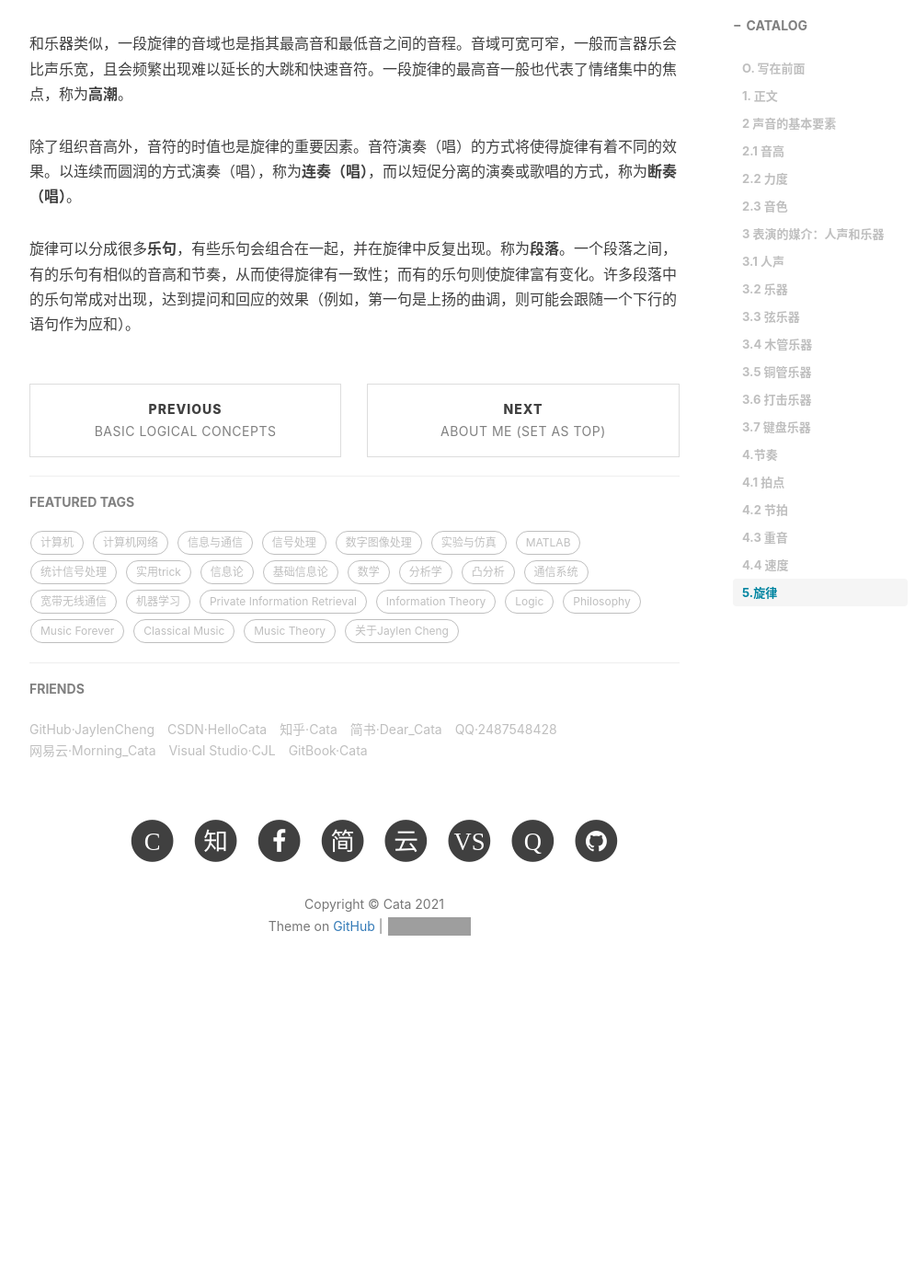
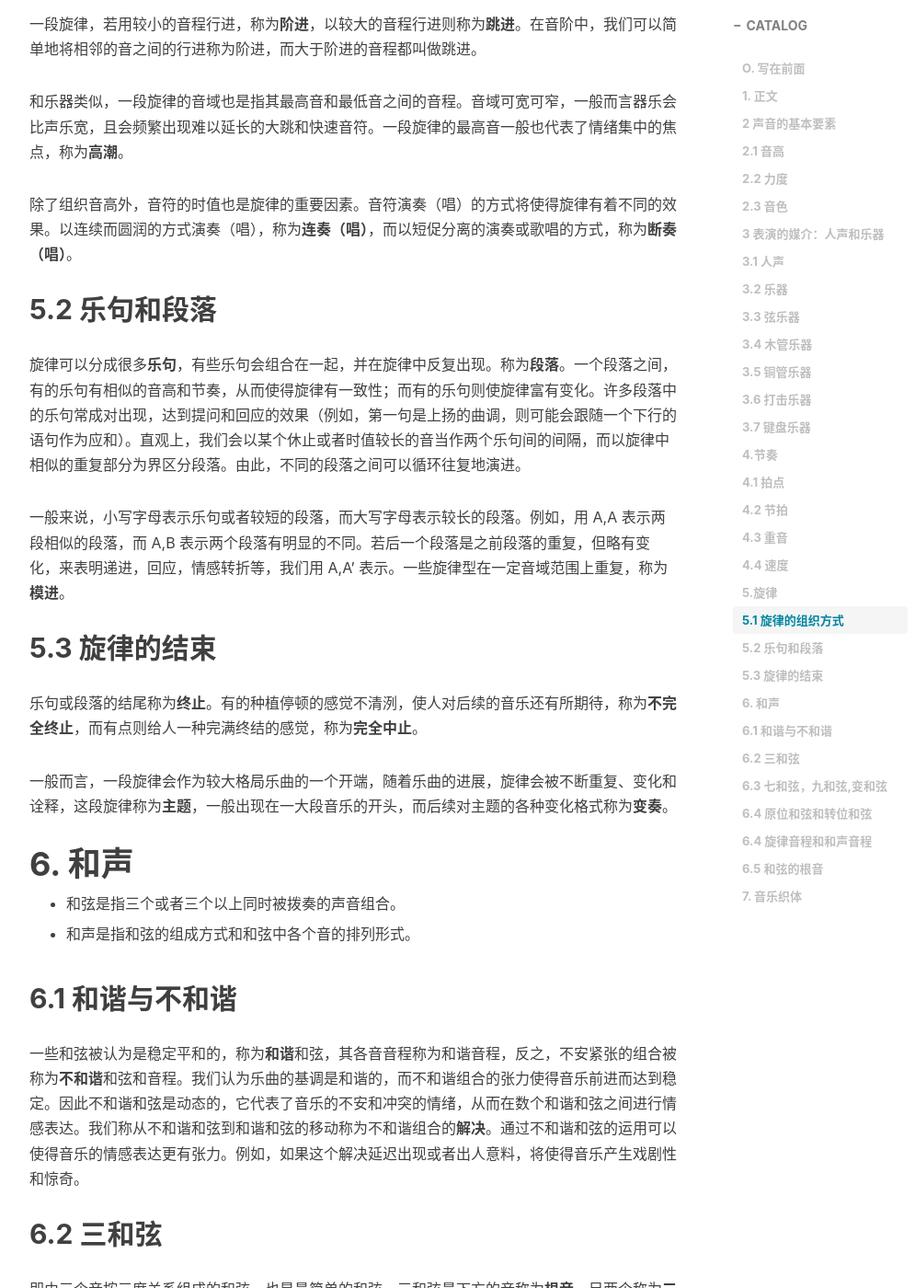
Before and after one commit to jaylencheng/jaylencheng.github.io, a Jekyll site: the page built from _posts/2021-2-9-基础乐理（一）.md, in a window 1280 px wide and 1400 px high, scrolled down 8084 px. Shown: the whole window at 92% size, without its empty margins (233-1228 px from the left). Built offline with Jekyll 4.4.1, drawn with Linux system fonts in a browser that asks for light colours; nearby versions of some CDN libraries; our own code applies the rules of GitHub Pages for plain Markdown files; comment, search, counter and statistics services are not loaded; before the commit the page ends 9168 px from its top, so only the background shows below that; some of the changed text lies outside the part shown; grey boxes are pictures that could not be loaded.

Commit message:
Update 2021-2-9-基础乐理（一）.md

```diff
--- a/_posts/2021-2-9-基础乐理（一）.md
+++ b/_posts/2021-2-9-基础乐理（一）.md
@@ -12,7 +12,7 @@ tags:                               #标签
 
 # O. 写在前面
 
-自己空闲时候最大的爱好可能就是音乐了，有些音乐让我沉醉其中，有些音乐发人深思，抑或令人悲伤不已或兴奋无比。在此之间，古典音乐算是境界高远，形式完善的一类了。从古希腊的发源的音乐传统传统到中世纪的宗教音乐，直至巴洛克时代，音乐发展成较完整的形式，每个时期都有格子的特点和乐趣。
+自己空闲时候最大的爱好可能就是音乐了，有些音乐让我沉醉其中，有些音乐发人深思，抑或令人悲伤不已或兴奋无比。在此之间，古典音乐算是境界高远，形式完善的一类了。从古希腊的发源的音乐传统传统到中世纪的宗教音乐，直至巴洛克时代，音乐发展成较完整的形式，每个时期都有各自的特点和乐趣。
 
 # 1. 正文
 
@@ -221,7 +221,7 @@ tags:                               #标签
 
 | 术语 | 意义 |
 |---- |----|
-|速度术语||
+|**速度术语**||
 |largo|最缓板，非常缓慢而宽阔的|
 |grave|极缓版，非常缓慢而严肃的|
 |adagio|慢板，缓慢而悠扬的|
@@ -232,13 +232,13 @@ tags:                               #标签
 |vivace|极快板，快而活泼的|
 |presto|急板|
 |prestissimo|最急板，尽可能的快|
-|修饰语||
+|**修饰语**||
 |molto|很多，非常，表示在原来的基础上沿从中板开始的两侧方向偏移|
 |non troppl|不太多，表示沿向着中板开始的方向偏移|
 |accelerando|自此之后逐渐加快（和响度术语相同）|
 |ritardando|自此之后逐渐变慢（和响度术语相同）|
 
-值得注意的是，和响度术语一样，速度术语也是相对而言的，并无唯一正确的速度。在练习时人们常用计时器来标记自己想要的速度。
+值得注意的是，和响度的术语一样，速度的术语也是相对而言的，并无唯一正确的速度。在练习时人们常用计时器来标记自己想要的速度。
 
 # 5.旋律
 
@@ -246,10 +246,89 @@ tags:                               #标签
 
 旋律是声音的感觉表现，它有开始，行进和结束。一般通过组织音高的方式可以表现出的旋律，叫做旋律线。
 
+## 5.1 旋律的组织方式
+
 一段旋律，若用较小的音程行进，称为**阶进**，以较大的音程行进则称为**跳进**。在音阶中，我们可以简单地将相邻的音之间的行进称为阶进，而大于阶进的音程都叫做跳进。
 
 和乐器类似，一段旋律的音域也是指其最高音和最低音之间的音程。音域可宽可窄，一般而言器乐会比声乐宽，且会频繁出现难以延长的大跳和快速音符。一段旋律的最高音一般也代表了情绪集中的焦点，称为**高潮**。
 
 除了组织音高外，音符的时值也是旋律的重要因素。音符演奏（唱）的方式将使得旋律有着不同的效果。以连续而圆润的方式演奏（唱），称为**连奏（唱）**，而以短促分离的演奏或歌唱的方式，称为**断奏（唱）**。
 
-旋律可以分成很多**乐句**，有些乐句会组合在一起，并在旋律中反复出现。称为**段落**。一个段落之间，有的乐句有相似的音高和节奏，从而使得旋律有一致性；而有的乐句则使旋律富有变化。许多段落中的乐句常成对出现，达到提问和回应的效果（例如，第一句是上扬的曲调，则可能会跟随一个下行的语句作为应和）。
+## 5.2 乐句和段落
+
+旋律可以分成很多**乐句**，有些乐句会组合在一起，并在旋律中反复出现。称为**段落**。一个段落之间，有的乐句有相似的音高和节奏，从而使得旋律有一致性；而有的乐句则使旋律富有变化。许多段落中的乐句常成对出现，达到提问和回应的效果（例如，第一句是上扬的曲调，则可能会跟随一个下行的语句作为应和）。直观上，我们会以某个休止或者时值较长的音当作两个乐句间的间隔，而以旋律中相似的重复部分为界区分段落。由此，不同的段落之间可以循环往复地演进。
+
+一般来说，小写字母表示乐句或者较短的段落，而大写字母表示较长的段落。例如，用 A,A 表示两段相似的段落，而 A,B 表示两个段落有明显的不同。若后一个段落是之前段落的重复，但略有变化，来表明递进，回应，情感转折等，我们用 A,A' 表示。一些旋律型在一定音域范围上重复，称为**模进**。
+
+## 5.3 旋律的结束
+
+乐句或段落的结尾称为**终止**。有的种植停顿的感觉不清洌，使人对后续的音乐还有所期待，称为**不完全终止**，而有点则给人一种完满终结的感觉，称为**完全中止**。
+
+一般而言，一段旋律会作为较大格局乐曲的一个开端，随着乐曲的进展，旋律会被不断重复、变化和诠释，这段旋律称为**主题**，一般出现在一大段音乐的开头，而后续对主题的各种变化格式称为**变奏**。
+
+# 6. 和声
+
+* 和弦是指三个或者三个以上同时被拨奏的声音组合。
+
+* 和声是指和弦的组成方式和和弦中各个音的排列形式。
+
+## 6.1 和谐与不和谐
+
+一些和弦被认为是稳定平和的，称为**和谐**和弦，其各音音程称为和谐音程，反之，不安紧张的组合被称为**不和谐**和弦和音程。我们认为乐曲的基调是和谐的，而不和谐组合的张力使得音乐前进而达到稳定。因此不和谐和弦是动态的，它代表了音乐的不安和冲突的情绪，从而在数个和谐和弦之间进行情感表达。我们称从不和谐和弦到和谐和弦的移动称为不和谐组合的**解决**。通过不和谐和弦的运用可以使得音乐的情感表达更有张力。例如，如果这个解决延迟出现或者出人意料，将使得音乐产生戏剧性和惊奇。
+
+## 6.2 三和弦
+
+即由三个音按三度关系组成的和弦，也是最简单的和弦。三和弦最下方的音称为**根音**，另两个称为**三音**和**五音**。若音阶的主音位于是三和弦的根因，称为**主和弦**，它是一周取自中最重要，最有决定性的和弦。其次是根因在音阶中第五音的和弦，称为**属和弦**，它有强烈地被主和弦吸引的倾向。从属和弦到主和弦的和声进行，有强烈的结束和收尾的效果，因此称为**终止式**。
+
+* 和弦里的音被单独一次弹奏时，称为**分解和弦**，即**琶音**。
+
+
+## 6.3 七和弦，九和弦,变和弦
+
+三和弦上再叠加一一个三度音(根音的七音)形成的和弦叫作七和弦。
+
+七和弦是不协和和弦。最常用的七和弦是“属七和弦”(属和弦形成的七和弦)。重属和弦、减七和弦也时常碰到。
+
+若在七和弦上再加上一个三度音(即根音的九音)即为九和弦。九和弦也都是不协和和弦。
+
+若和弦中除根音外的某个音不按原规律而变换成另一一个音，这样的和弦叫“变和弦”。九和弦与变和弦的功能色彩比较特殊且不易把握。
+
+## 6.4 原位和弦和转位和弦
+
+基础和弦按三度排列后，其最低音称为根音。从低往高数的第二个音叫做三音、第三个音叫做五音、第四个叫做七音、第五个叫做九音。
+
+原位和弦既是上述的根因为最低音的和弦。在原位和弦中，根音之外的音都出现在根音之上。原位和弦的各音可以进行转位（如，转为上八度或下八度），变为转位和弦。以三和弦为例，常见的转位和弦有如下:
+
+1. 三和弦的第一转位:三音出现在最低音,其它各音出现在三音之上。称为:六和弦。
+
+2. 三和弦的第二转位:五音出现在最低音，其它各音出现在五音之上。称为:四六和弦。
+
+对于转位的和弦，我们需要去找根音来判断和弦性质。例如：
+
+1. 在1 上建立的三和弦: 135, 1是根音，3是三音，5是五音。
+
+2. 在2 上建立的七和弦: 2461, 2是根音，4是三音，6是五音，1是七音。
+3. 一个和弦从低到高为4572,那么虽然最低音为4,但是根音是5,因为这个和弦是将5724的七音转位成为低音，也就是7和弦的第三转位2和弦。
+
+C系列的和弦，根音都是C，例如: C, Cm,C7。D系列的和弦，根音都是D，例如: Dm7,D9.以此类推。
+
+# 6.4 旋律音程和和声音程
+* 旋律音程指两个音符一先一后的发出声音，其中较低的音称为**根音**，较高的音称为**冠音**。
+
+* 和声音程指两个同时发声的音符。同样的，其中较低的音称为根音，较高的音称为冠音。
+
+根音有时也称为「下方音」、「底音」 ，而冠音有时亦称为「上方音」。
+
+# 6.5 和弦的根音
+
+根音是指构成和弦的音里面最低的那个,也是决定和弦性质的最重要的一个音。和弦就是在这个音的基础上以一定的音程关系排列而组成的。和弦的根音并不是不变的，它可以由其他的音所替代.主要有两种形式.以下以C大调的和弦为例:
+
+1. 由和弦内其他的组成音替代，从而构成转位和弦;比如说:C和弦是由135这三个音组成的，根音是1，当根音以5代替的时候，它就成了转位和弦C/G。
+
+2. 根音也可以由和弦外音(就是不属于该和弦组成音)所替代，从而构成复合和弦比如说和弦的组成音是246，根音是2，当根音以7代替的时候，它就成了复合和弦D/B。
+
+像C/G，D/B这样的和弦记法是表示C on G, D on B的意思，前者是原和弦，后者所替代的根音。
+
+和弦根音的变换是民谣吉他伴奏中一种重要的技巧之- ,它可以丰富歌曲的和声,产生特殊的效果,使歌曲伴奏避免单调。
+
+# 7. 音乐织体
```
